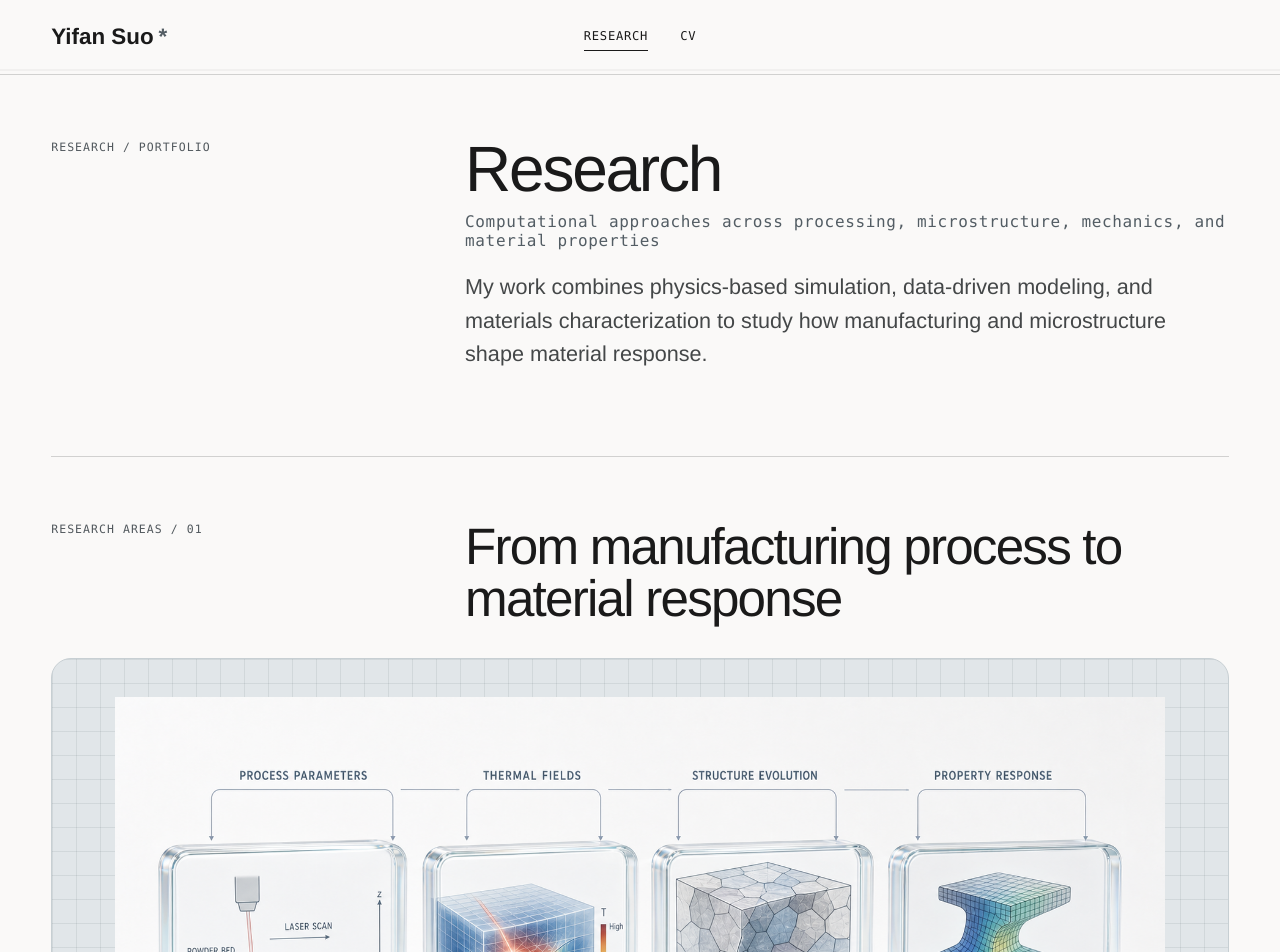
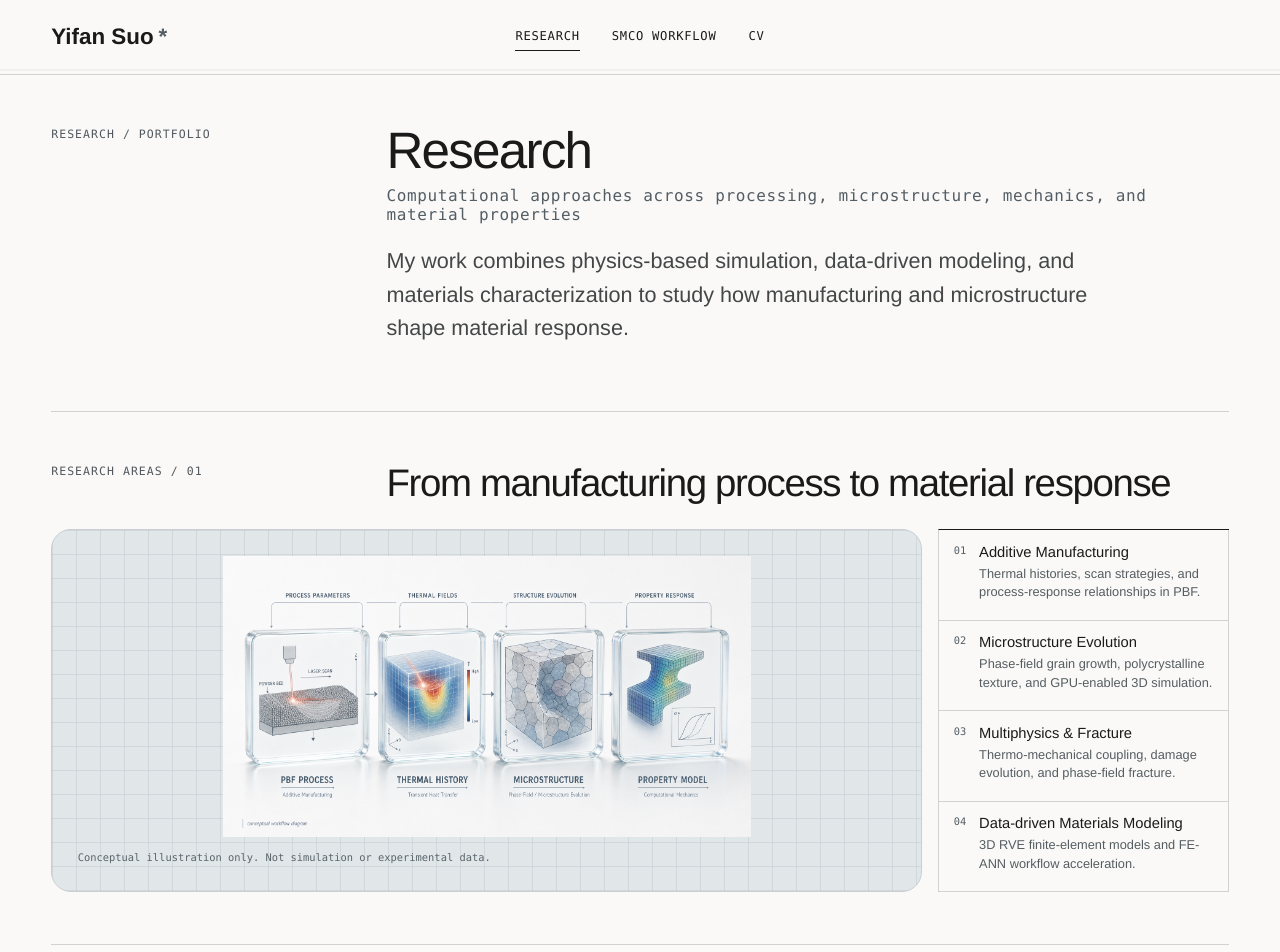
Before and after one commit to suoyff-afk/suoyff-afk.github.io, a React (Vite) app: page /research in a window 1280 px wide. Shown: the top 952 px of the page. Built offline with nearby package versions, Linux system fonts and the light colour scheme.

Commit message:
Refine portfolio hierarchy and workflow access

```diff
--- a/src/components/layout/Header.tsx
+++ b/src/components/layout/Header.tsx
@@ -3,6 +3,7 @@ import { NavLink, useLocation } from "react-router-dom";
 
 const links = [
   ["Research", "/research"],
+  ["SmCo Workflow", "/research/smco-workflow"],
   ["CV", "/cv"],
 ] as const;
 
--- a/src/features/console/console.css
+++ b/src/features/console/console.css
@@ -2,7 +2,7 @@
 .research-desk { box-sizing: border-box; width: min(100%, 1280px); min-height: calc(100svh - 4.4rem); margin: 0 auto; padding: clamp(1.5rem, 3.2vw, 3.1rem); border: 1px solid rgba(255,255,255,.8); border-radius: clamp(1.5rem, 3vw, 2.8rem); background: radial-gradient(circle at 80% 8%, rgba(255,255,255,.78), transparent 23%), linear-gradient(135deg, #eee9df, #dad3c7); box-shadow: 0 28px 60px rgba(65, 57, 46, .25), inset 0 1px rgba(255,255,255,.85); }
 .desk-hero { display: flex; align-items: start; justify-content: space-between; gap: 2rem; margin-bottom: clamp(1.1rem, 2.2vw, 1.9rem); }
 .desk-hero__copy { max-width: 52rem; }
-.desk-hero h1 { margin: .25rem 0 .65rem; color: #2e2925; font-family: Georgia, 'Times New Roman', serif; font-size: clamp(2.15rem, 3.7vw, 4rem); font-weight: 400; letter-spacing: -.045em; line-height: 1; }
+.desk-hero h1 { margin: .25rem 0 .65rem; color: #2e2925; font-family: Georgia, 'Times New Roman', serif; font-size: clamp(2rem, 3.2vw, 3.35rem); font-weight: 400; letter-spacing: -.04em; line-height: 1.02; }
 .desk-hero__lede { max-width: 48rem; margin: 0; color: #6e665c; font-size: .84rem; line-height: 1.55; }
 .desk-hero__aside { display: flex; align-items: flex-end; flex-direction: column; gap: .8rem; }
 .desk-hero__status { display: flex; align-items: center; gap: .55rem; padding: .8rem 1rem; border: 1px solid rgba(111, 102, 90, .42); border-radius: 999px; background: rgba(130, 119, 104, .18); color: #645d53; font-family: var(--mono); font-size: .65rem; text-transform: uppercase; white-space: nowrap; }
--- a/src/features/cv/CvPage.tsx
+++ b/src/features/cv/CvPage.tsx
@@ -11,10 +11,11 @@ export function CvPage() {
       </header>
 
       <section className="profile-grid">
-        <div className="portrait-placeholder" role="img" aria-label="Portrait not available">
-          <span>PORTRAIT</span>
-          <strong>Portrait not available</strong>
-          <p>A real photograph will be added when provided.</p>
+        <div className="profile-identity">
+          <p className="eyebrow">CURRENT POSITION</p>
+          <strong>TU Darmstadt</strong>
+          <span>Mechanics of Functional Materials</span>
+          <p className="portrait-note" role="img" aria-label="Portrait not available">Portrait not available</p>
         </div>
         <div className="profile-copy">
           <p className="eyebrow">YIFAN SUO</p>
--- a/src/features/home/HomePage.tsx
+++ b/src/features/home/HomePage.tsx
@@ -11,8 +11,8 @@ export function HomePage() {
           <h1 aria-label="Computational Materials Scientist">Computational<br />Materials Scientist</h1>
           <p className="lede">Process-structure-property modeling for materials R&amp;D, linking additive manufacturing simulations, microstructure evolution, and property prediction.</p>
           <div className="hero-actions">
-            <Link className="button button--dark" to="/cv">View CV</Link>
-            <Link className="button" to="/research">Research</Link>
+            <Link className="button button--dark" to="/research">View Research</Link>
+            <Link className="button" to="/research/smco-workflow">Explore SmCo Workflow</Link>
           </div>
           <CopyEmail />
         </div>
--- a/src/features/research/ResearchPage.tsx
+++ b/src/features/research/ResearchPage.tsx
@@ -22,6 +22,7 @@ export function ResearchPage() {
           <p className="eyebrow">RESEARCH AREAS / 01</p>
           <h2>From manufacturing process to material response</h2>
         </div>
+        <div className="research-areas-overview">
           <figure className="research-areas-visual" aria-label="Research areas overview">
             <img
               src={assetUrl("assets/workflow-concept.png")}
@@ -40,6 +41,7 @@ export function ResearchPage() {
               </li>
             ))}
           </ol>
+        </div>
       </section>
 
       <section className="academic-projects-section" aria-label="Research project gallery">
--- a/src/features/research/research.css
+++ b/src/features/research/research.css
@@ -20,14 +20,15 @@
 .figure-empty-state h3 { margin: 2rem 0 0; font-size: 1.5rem; }
 .figure-empty-state p { max-width: 44rem; line-height: 1.65; color: #555d61; }
 .project-row p { max-width: 40rem; margin: 0; line-height: 1.6; color: #555b5e; }
-.research-areas-section, .academic-projects-section, .industry-section { padding-block: 4rem; border-top: 1px solid var(--line); }
-.research-areas-visual { margin: 0 0 1.25rem; padding: clamp(1rem, 3vw, 2.5rem); background-color: var(--technical); background-image: linear-gradient(rgba(82,96,104,.11) 1px, transparent 1px), linear-gradient(90deg, rgba(82,96,104,.11) 1px, transparent 1px); background-size: 24px 24px; border: 1px solid #c7cfd3; border-radius: var(--radius); overflow: hidden; }
-.research-areas-visual img { display: block; width: 100%; max-height: 35rem; object-fit: contain; border-radius: calc(var(--radius) * .55); }
+.research-areas-section, .academic-projects-section, .industry-section { padding-block: clamp(2.5rem, 4vw, 3.5rem); border-top: 1px solid var(--line); }
+.research-areas-overview { display: grid; grid-template-columns: minmax(0, 1.5fr) minmax(16rem, .5fr); gap: 1rem; align-items: stretch; }
+.research-areas-visual { margin: 0; padding: clamp(1rem, 2vw, 1.6rem); background-color: var(--technical); background-image: linear-gradient(rgba(82,96,104,.11) 1px, transparent 1px), linear-gradient(90deg, rgba(82,96,104,.11) 1px, transparent 1px); background-size: 24px 24px; border: 1px solid #c7cfd3; border-radius: var(--radius); overflow: hidden; }
+.research-areas-visual img { display: block; width: 100%; height: clamp(17rem, 22vw, 20rem); object-fit: contain; border-radius: calc(var(--radius) * .55); }
 .research-areas-visual figcaption, .research-card__media figcaption { margin-top: .8rem; font-family: var(--mono); font-size: .65rem; line-height: 1.5; color: #59646a; }
-.research-area-index { display: grid; grid-template-columns: repeat(4, minmax(0, 1fr)); margin: 0; padding: 0; list-style: none; border-top: 1px solid var(--ink); border-left: 1px solid var(--line); }
-.research-area-index li { display: grid; grid-template-columns: auto 1fr; gap: .9rem; min-height: 8.75rem; padding: 1.15rem; border-right: 1px solid var(--line); border-bottom: 1px solid var(--line); }
+.research-area-index { display: grid; grid-template-columns: 1fr; margin: 0; padding: 0; list-style: none; border-top: 1px solid var(--ink); border-left: 1px solid var(--line); }
+.research-area-index li { display: grid; grid-template-columns: auto 1fr; gap: .8rem; min-height: 0; padding: .85rem .9rem; border-right: 1px solid var(--line); border-bottom: 1px solid var(--line); }
 .research-area-index span { font-family: var(--mono); font-size: .65rem; color: var(--muted); }
-.research-area-index strong { display: block; margin-bottom: .65rem; font-family: var(--sans); font-size: 1rem; font-weight: 500; }
+.research-area-index strong { display: block; margin-bottom: .3rem; font-family: var(--sans); font-size: .92rem; font-weight: 500; }
 .research-area-index p { margin: 0; font-size: .8rem; line-height: 1.45; color: #555d61; }
 .research-card-grid { display: grid; grid-template-columns: repeat(2, minmax(0, 1fr)); gap: 1.5rem; }
 .research-card { display: flex; min-width: 0; flex-direction: column; background: rgba(255,255,255,.48); border: 1px solid #c9ced0; border-radius: var(--radius); overflow: hidden; }
@@ -69,6 +70,7 @@
   .research-workflow span { margin-bottom: .8rem; }
   .boundary-note, .project-row, .figure-empty-state, .evidence-row, .timeline-row { grid-template-columns: 1fr; gap: 1rem; }
   .project-number { margin-bottom: 0; }
+  .research-areas-overview { grid-template-columns: 1fr; }
   .research-area-index { grid-template-columns: repeat(2, minmax(0, 1fr)); }
   .research-card-grid { grid-template-columns: 1fr; }
   .research-card--featured { grid-column: auto; }
--- a/src/styles/base.css
+++ b/src/styles/base.css
@@ -7,8 +7,8 @@ button { font: inherit; }
 img { max-width: 100%; display: block; }
 h1, h2, h3, p { margin-top: 0; }
 h1, h2, h3 { font-family: var(--sans); font-weight: 500; letter-spacing: -.035em; }
-h1 { margin-bottom: 1.5rem; font-size: clamp(3rem, 7vw, 6.8rem); line-height: .92; }
-h2 { font-size: clamp(2rem, 4vw, 3.4rem); line-height: 1.02; }
+h1 { margin-bottom: 1.25rem; font-size: clamp(2.65rem, 5vw, 4.8rem); line-height: .96; }
+h2 { font-size: clamp(1.8rem, 3vw, 2.8rem); line-height: 1.05; }
 :focus-visible { outline: 2px solid var(--ink); outline-offset: 4px; }
 [tabindex="-1"]:focus:not(:focus-visible) { outline: none; }
 .reveal { animation: reveal .65s both ease-out; }
--- a/src/styles/layout.css
+++ b/src/styles/layout.css
@@ -25,12 +25,12 @@
 .text-button { display: flex; align-items: center; gap: .8rem; padding: .4rem 0; border: 0; border-bottom: 1px solid var(--ink); background: transparent; cursor: pointer; }
 .text-button span:last-child { font-family: var(--mono); font-size: .65rem; color: var(--muted); }
 .copy-status { min-width: 5rem; font-size: .75rem; color: #4d5b63; }
-.interior-page { padding-block: clamp(2.5rem, 5vw, 5rem); }
-.page-intro { display: grid; grid-template-columns: 1fr 2fr; column-gap: 2rem; padding-bottom: clamp(2.5rem, 5vw, 4.5rem); }
+.interior-page { padding-block: clamp(2.25rem, 4vw, 4rem); }
+.page-intro { display: grid; grid-template-columns: minmax(10rem, .72fr) 2fr; column-gap: 2rem; padding-bottom: clamp(2rem, 3.5vw, 3.25rem); }
 .page-intro h1, .page-intro .page-subtitle, .page-intro .lede { grid-column: 2; }
-.page-intro h1 { margin-bottom: .8rem; font-size: clamp(2.8rem, 5vw, 5rem); line-height: .95; }
+.page-intro h1 { margin-bottom: .65rem; font-size: clamp(2.55rem, 4vw, 4rem); line-height: .98; }
 .page-subtitle { margin-bottom: 1.25rem; font-family: var(--mono); font-size: clamp(.8rem, 1.3vw, 1rem); letter-spacing: .04em; color: var(--muted); }
-.section-heading { display: grid; grid-template-columns: 1fr 2fr; gap: 2rem; align-items: start; margin-bottom: 2rem; }
+.section-heading { display: grid; grid-template-columns: minmax(10rem, .72fr) 2fr; gap: 2rem; align-items: start; margin-bottom: 1.6rem; }
 .section-heading h2 { margin: 0; }
 .evidence { display: inline-flex; width: fit-content; align-items: center; padding: .35rem .65rem; border: 1px solid var(--line); border-radius: 999px; font-family: var(--mono); font-size: .65rem; white-space: nowrap; }
 .evidence--future-work, .evidence--documented-background, .evidence--pending-extraction { background: var(--technical); }
@@ -51,5 +51,5 @@
 }
 
 @media (max-width: 520px) {
-  h1 { font-size: 3rem; }
+  h1 { font-size: 2.55rem; }
 }
```
Also changed, not shown: src/features/cv/cv.css (+9 -8 lines), src/features/home/home.css (+7 -6 lines), 1 other file (tests, documents, lock files or other folders). Lines whose indentation alone changed are shown as unchanged.
